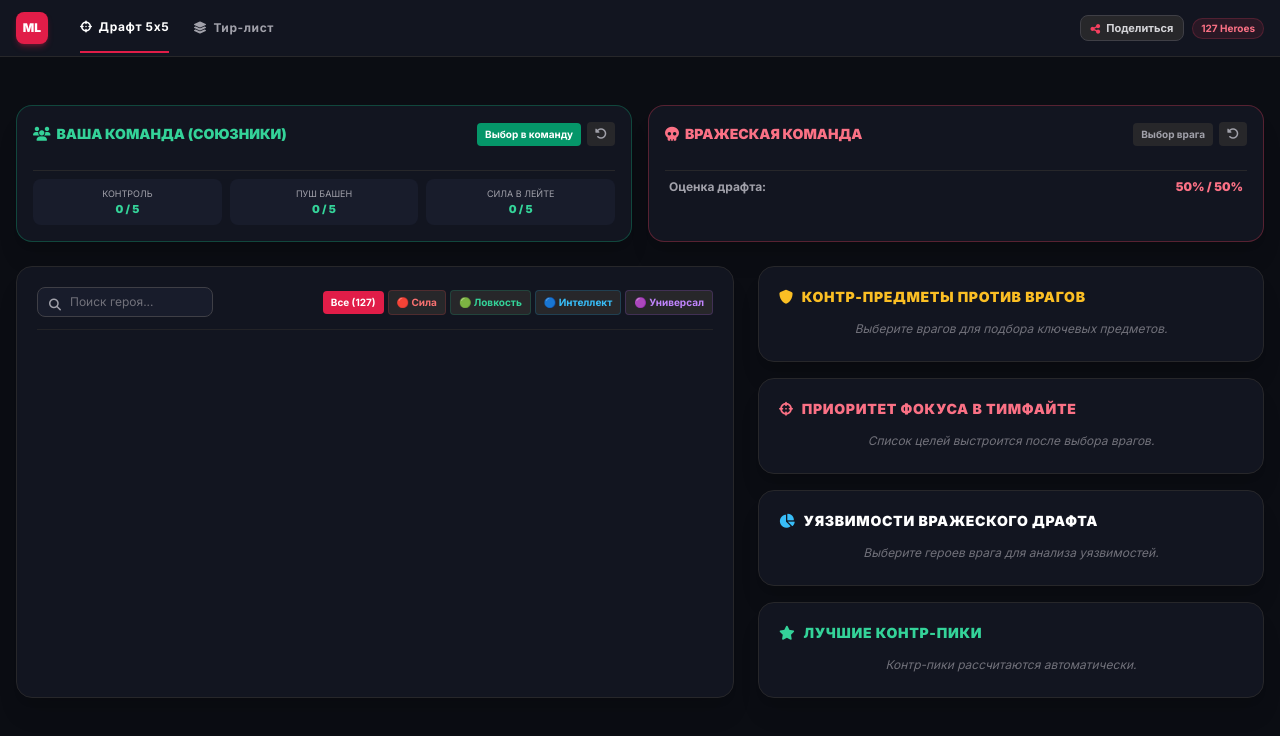
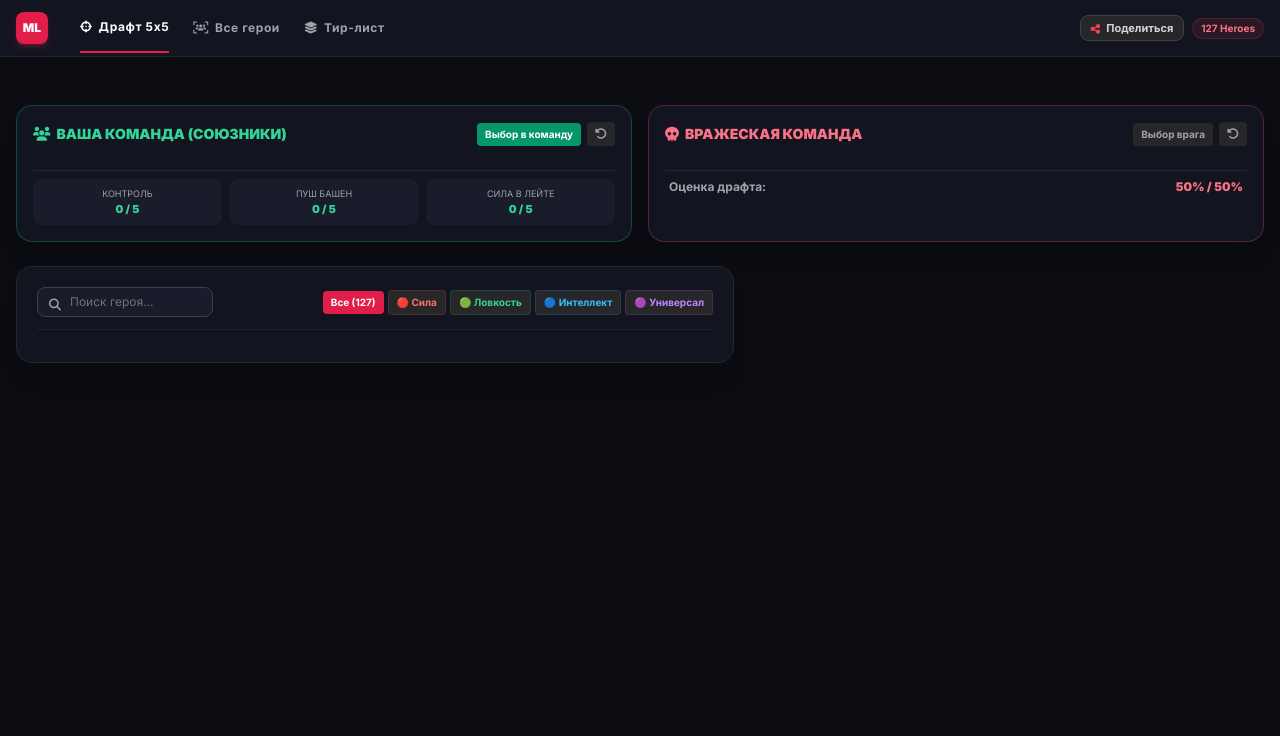
Before and after one commit to d3luxx/dota-hub, a website: page index.html in a window 1280 px wide. Drawn offline with nearby package versions, Linux system fonts and the light colour scheme.

Commit message:
Update index.html

```diff
--- a/index.html
+++ b/index.html
@@ -3,7 +3,7 @@
 <head>
   <meta charset="UTF-8">
   <meta name="viewport" content="width=device-width, initial-scale=1.0, maximum-scale=1.0, user-scalable=no">
-  <title>DOTA META LAB — 127 Heroes Database & Pro Drafter</title>
+  <title>DOTA META LAB — 127 Heroes Pro Suite</title>
   <script src="https://cdn.tailwindcss.com"></script>
   <link rel="stylesheet" href="https://cdnjs.cloudflare.com/ajax/libs/font-awesome/6.4.0/css/all.min.css">
   <style>
@@ -30,6 +30,9 @@
         <nav class="flex items-center gap-2 sm:gap-6 text-xs font-bold uppercase tracking-wider">
           <button onclick="switchTab('draft')" id="nav-draft" class="nav-btn-active py-4 text-zinc-400 hover:text-white transition flex items-center gap-1.5">
             <i class="fa-solid fa-crosshairs"></i> <span>Драфт 5х5</span>
+          </button>
+          <button onclick="switchTab('allheroes')" id="nav-allheroes" class="py-4 text-zinc-400 hover:text-white transition flex items-center gap-1.5">
+            <i class="fa-solid fa-users-viewfinder"></i> <span>Все герои</span>
           </button>
           <button onclick="switchTab('tierlist')" id="nav-tierlist" class="py-4 text-zinc-400 hover:text-white transition flex items-center gap-1.5">
             <i class="fa-solid fa-layer-group"></i> <span>Тир-лист</span>
@@ -126,56 +129,3 @@
         </div>
 
         <div class="lg:col-span-5 space-y-4">
-
-          <div class="bg-[#121520] border border-zinc-800 rounded-2xl p-4 sm:p-5 shadow-xl space-y-2.5">
-            <h3 class="text-xs sm:text-sm font-black uppercase tracking-wider text-amber-400 flex items-center gap-2">
-              <i class="fa-solid fa-shield"></i> Контр-предметы против врагов
-            </h3>
-            <div id="recommendedItemsList" class="space-y-2">
-              <p class="text-zinc-500 text-xs italic py-1 text-center">Выберите врагов для подбора ключевых предметов.</p>
-            </div>
-          </div>
-
-          <div class="bg-[#121520] border border-zinc-800 rounded-2xl p-4 sm:p-5 shadow-xl space-y-2.5">
-            <h3 class="text-xs sm:text-sm font-black uppercase tracking-wider text-rose-400 flex items-center gap-2">
-              <i class="fa-solid fa-crosshairs"></i> Приоритет фокуса в тимфайте
-            </h3>
-            <div id="targetPriorityList" class="space-y-1.5">
-              <p class="text-zinc-500 text-xs italic py-1 text-center">Список целей выстроится после выбора врагов.</p>
-            </div>
-          </div>
-
-          <div class="bg-[#121520] border border-zinc-800 rounded-2xl p-4 sm:p-5 shadow-xl space-y-2.5">
-            <h3 class="text-xs sm:text-sm font-black uppercase tracking-wider text-white flex items-center gap-2">
-              <i class="fa-solid fa-chart-pie text-sky-400"></i> Уязвимости вражеского драфта
-            </h3>
-            <div id="enemyWeaknessesBox" class="space-y-2 text-xs">
-              <p class="text-zinc-500 italic py-1 text-center">Выберите героев врага для анализа уязвимостей.</p>
-            </div>
-          </div>
-
-          <div class="bg-[#121520] border border-zinc-800 rounded-2xl p-4 sm:p-5 shadow-xl space-y-2.5">
-            <h3 class="text-xs sm:text-sm font-black uppercase tracking-wider text-emerald-400 flex items-center gap-2">
-              <i class="fa-solid fa-star"></i> Лучшие контр-пики
-            </h3>
-            <div id="recommendedPicksList" class="space-y-2">
-              <p class="text-zinc-500 text-xs italic py-1 text-center">Контр-пики рассчитаются автоматически.</p>
-            </div>
-          </div>
-
-        </div>
-
-      </div>
-    </section>
-
-    <section id="tab-tierlist" class="hidden space-y-4 sm:space-y-6">
-      <div class="bg-[#121520] border border-zinc-800 rounded-2xl p-4 sm:p-5 shadow-xl flex flex-col sm:flex-row items-start sm:items-center justify-between gap-3">
-        <div>
-          <h2 class="text-sm sm:text-base font-black text-white flex items-center gap-2">
-            <i class="fa-solid fa-ranking-star text-amber-400"></i> ТИР-ЛИСТ 127 ГЕРОЕВ
-          </h2>
-          <p class="text-xs text-zinc-400">Рейтинг силы персонажей по 4 атрибутам</p>
-        </div>
-
-        <div class="flex items-center gap-1 overflow-x-auto w-full sm:w-auto pb-1 sm:pb-0" id="tierAttrFilter">
-          <button onclick="renderTierList('all')" class="px-2.5
```
